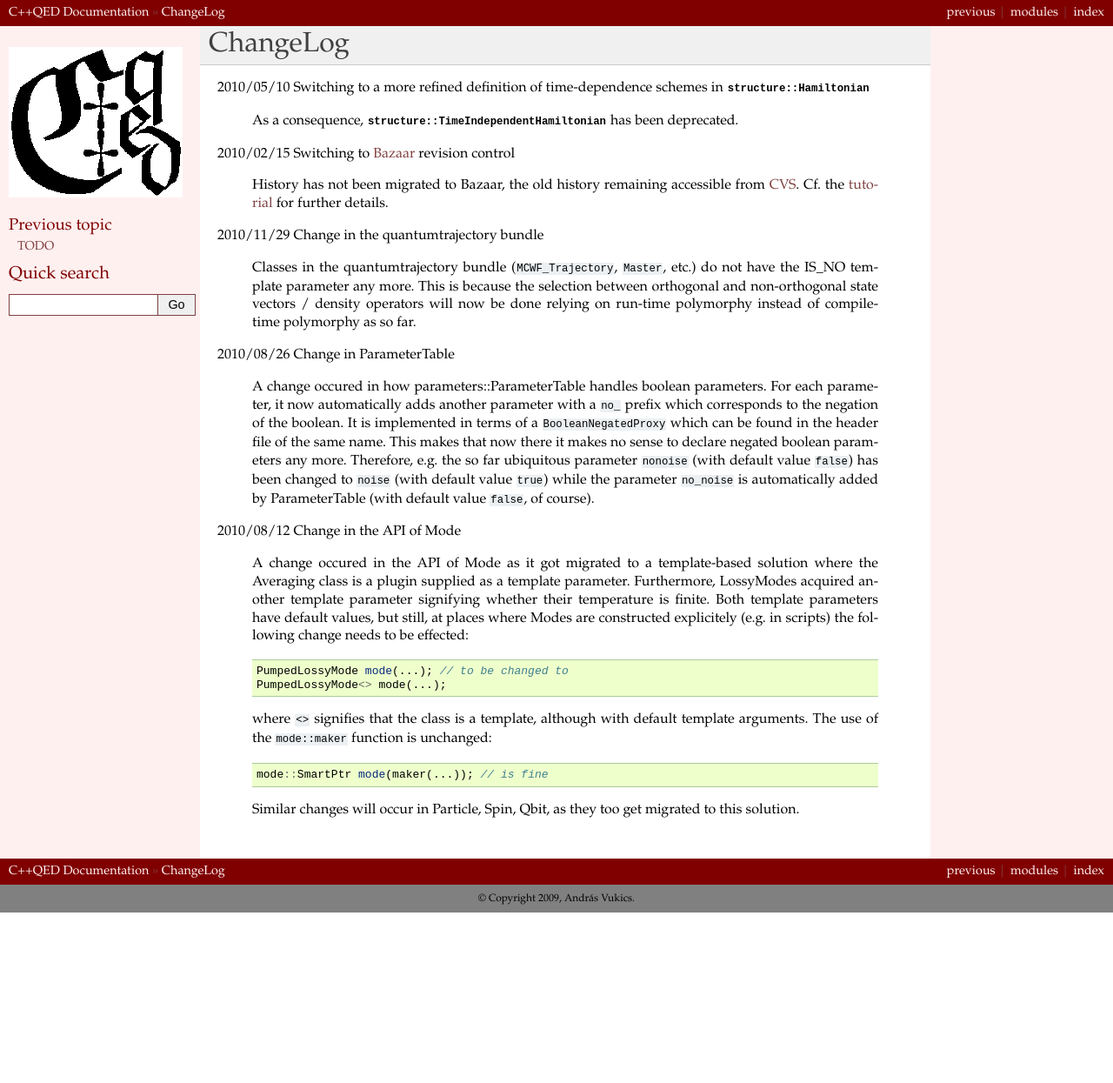
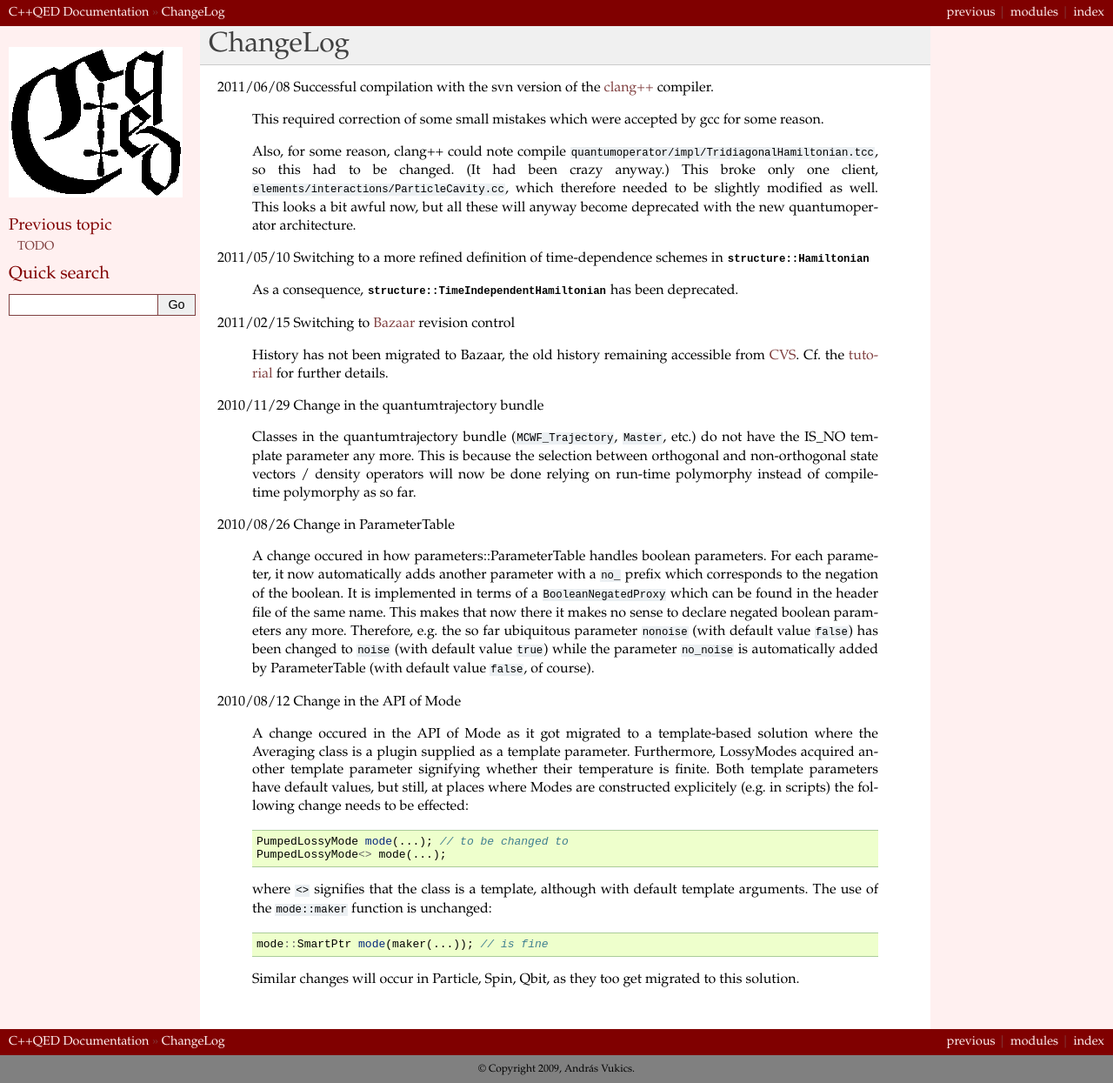
Before and after one commit to vukics/cppqed, a Sphinx documentation site: the page built from doc/changelog.rst, in a window 1280 px wide. Shown: the whole page at 87% size. Built offline with Sphinx 7.4.7, drawn with Linux system fonts in a browser that asks for light colours; formulas are drawn with MathJax 3; before the commit the page ends 1049 px from its top, so only the background shows below that.

Commit message:
doc developments

```diff
--- a/doc/changelog.rst
+++ b/doc/changelog.rst
@@ -2,12 +2,18 @@
 ChangeLog
 *********
 
-2010/05/10 Switching to a more refined definition of time-dependence schemes in :class:`structure::Hamiltonian`
+2011/06/08 Successful compilation with the svn version of the `clang++ <http://clang.llvm.org/>`_ compiler.
+
+  This required correction of some small mistakes which were accepted by gcc for some reason.
+
+  Also, for some reason, clang++ could note compile ``quantumoperator/impl/TridiagonalHamiltonian.tcc``, so this had to be changed. (It had been crazy anyway.) This broke only one client, ``elements/interactions/ParticleCavity.cc``, which therefore needed to be slightly modified as well. This looks a bit awful now, but all these will anyway become deprecated with the new quantumoperator architecture.
+
+2011/05/10 Switching to a more refined definition of time-dependence schemes in :class:`structure::Hamiltonian`
 
   As a consequence, :class:`structure::TimeIndependentHamiltonian` has been deprecated.
 
 
-2010/02/15 Switching to `Bazaar <https://sourceforge.net/scm/?type=bzr&group_id=187775>`_ revision control
+2011/02/15 Switching to `Bazaar <https://sourceforge.net/scm/?type=bzr&group_id=187775>`_ revision control
 
   History has not been migrated to Bazaar, the old history remaining accessible from `CVS <https://sourceforge.net/scm/?type=cvs&group_id=187775>`_. Cf. the `tutorial <http://cppqed.sourceforge.net/tutorial/installation.html#obtaining-c-qed>`_ for further details.
 
--- a/doc/conf.py
+++ b/doc/conf.py
@@ -232,7 +232,7 @@ html_theme_options = {
 latex_documents = [
   ('tutorial', 'C++QED_Tutorial.tex', ur'C++QEDv2 User Guide', ur'András Vukics', 'howto'),
   ('structureTutorial', 'C++QED_structureTutorial.tex', ur'C++QEDv2 Element Guide', ur'András Vukics', 'howto'),
-  ('manual', 'C++QED_ReferenceManual.tex', ur'C++QEDv2 Reference Manual', ur'András Vukics', 'manual'),
+#  ('manual', 'C++QED_ReferenceManual.tex', ur'C++QEDv2 Reference Manual', ur'András Vukics', 'manual'),
 ]
 
 latex_use_parts = False
--- a/doc/installation.rst
+++ b/doc/installation.rst
@@ -150,7 +150,7 @@ Boost.Build, just like ``make``, supports parallel compilation, which can make a
 
   bjam -j n ...
 
-C++QEDv2 has been successfully compiled on several Linux platforms and Mac OS X. In all cases the GNU C++ Compiler has been used. Portability to other compilers remains to be demonstrated.
+C++QEDv2 has been successfully compiled on several Linux platforms and Mac OS X. In all cases the GNU C++ Compiler has been used. It also compiles with the `clang++ <http://clang.llvm.org/>`_ compiler. Portability to other compilers remains to be demonstrated.
 
 
 .. todo::
--- a/doc/structureTutorial.rst
+++ b/doc/structureTutorial.rst
@@ -96,7 +96,7 @@ In this case, the class representing the element has to be derived from :class:`
 
 .. note::
 
-  The framework requires that the jump and the averages be calculated in the normal picture also in this case (cf. :func:`quantumtrajectory::MCWF_Trajectory::step`). (Here the Liouvillean remains unchanged anyway.) This allows for reusing the same code in both pictures.
+  The framework requires that the jump and the averages be calculated in the normal picture also in this case (cf. explanation of classes :class:`structure::Hamiltonian`, :class:`structure::Exact`, :class:`structure::Liouvillean`, and :class:`structure::Averaged`, and furthermore Sec. :ref:`MCWF_Trajectory`). This allows for reusing the same code in both pictures. (Incidentally, here the Liouvillean remains unchanged anyway.)
 
 
 .. literalinclude:: examples/ExampleMode.h
```
Also changed, not shown: doc/structure.rst (+80 -24 lines).
